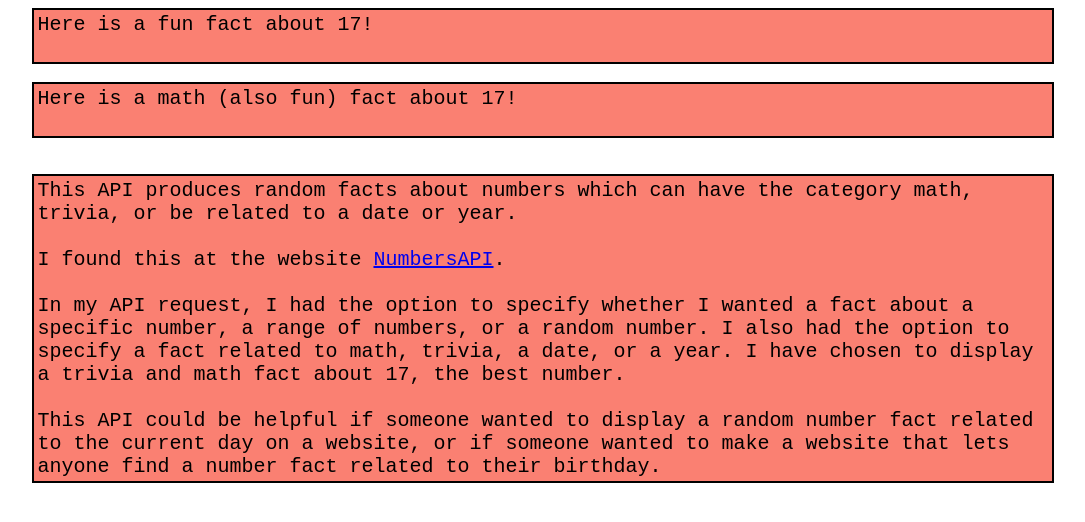
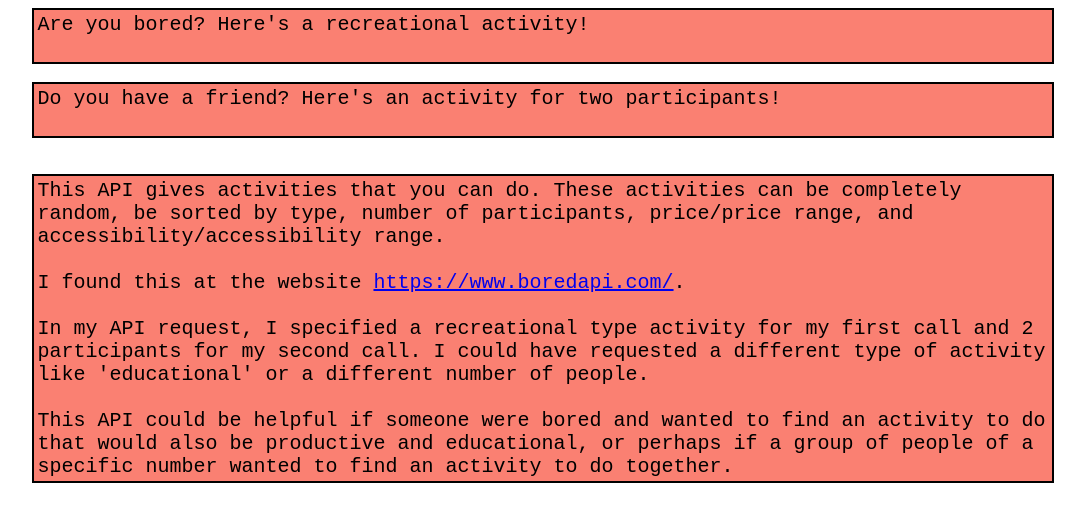
Before and after one commit to VeraYChoi/WebProgramming, a plain HTML site: page ajax.html in a window 1280 px wide. Shown: the whole page, without its empty margins (97-1182 px from the left). Drawn offline with Linux system fonts and the light colour scheme; no server answers.

Commit message:
Add files via upload

```diff
--- a/ajax.html
+++ b/ajax.html
@@ -4,7 +4,7 @@
 <head>
 	<meta charset="utf-8">
 	<meta name="viewport" content="width=device-width, initial-scale=1">
-	<title>Numbers API Assignment</title>
+	<title>API Assignment</title>
 	<style type="text/css">
 		div {
 			background-color: salmon;
@@ -19,7 +19,7 @@
 	</style>
 </head>
 <body>
-	<div id="text">Here is a fun fact about 17! <br/><br/></div>
+	<div id="text">Are you bored? Here's a recreational activity!<br/><br/></div>
 <script type="text/javascript">
 	function reqData() {
 		var requester = new XMLHttpRequest();
@@ -31,16 +31,16 @@
 				document.getElementById("text").innerHTML += JSON.parse(requester.responseText)['activity'];
 			}
 		}
-		requester.open("GET", "https://www.boredapi.com/api/activity/", true)
+		requester.open("GET", "https://www.boredapi.com/api/activity/?type=recreational", true)
 		requester.send();
 	}
 	reqData();
 </script>
 <br/>
-<div id='math'>Here is a math (also fun) fact about 17! <br/><br/></div>
+<div id='math'>Do you have a friend? Here's an activity for two participants!<br/><br/></div>
 <script type="text/javascript">
 
-	  res = fetch("https://www.boredapi.com/api/activity/?type=recreational")
+	  res = fetch("https://www.boredapi.com/api/activity?participants=2")
 		.then (res => res.text())
 		.then (data => {
 			document.getElementById('math').innerHTML+=
@@ -51,11 +51,11 @@
 </script>
 <br/><br/>
 <div>
-	This API produces random facts about numbers which can have the category math, trivia, or be related to a date or year. <br/>
+	This API gives activities that you can do. These activities can be completely random, be sorted by type, number of participants, price/price range, and accessibility/accessibility range. <br/>
 	<br/>
-	I found this at the website <a href="http://numbersapi.com/#random/math"> NumbersAPI</a>. <br/><br/>
-	In my API request, I had the option to specify whether I wanted a fact about a specific number, a range of numbers, or a random number. I also had the option to specify a fact related to math, trivia, a date, or a year. I have chosen to display a trivia and math fact about 17, the best number. <br/><br/>
-	This API could be helpful if someone wanted to display a random number fact related to the current day on a website, or if someone wanted to make a website that lets anyone find a number fact related to their birthday.
+	I found this at the website <a href="https://www.boredapi.com/">https://www.boredapi.com/</a>. <br/><br/>
+	In my API request, I specified a recreational type activity for my first call and 2 participants for my second call. I could have requested a different type of activity like 'educational' or a different number of people. <br/><br/>
+	This API could be helpful if someone were bored and wanted to find an activity to do that would also be productive and educational, or perhaps if a group of people of a specific number wanted to find an activity to do together.
 </div>
 </body>
 </html>
```
